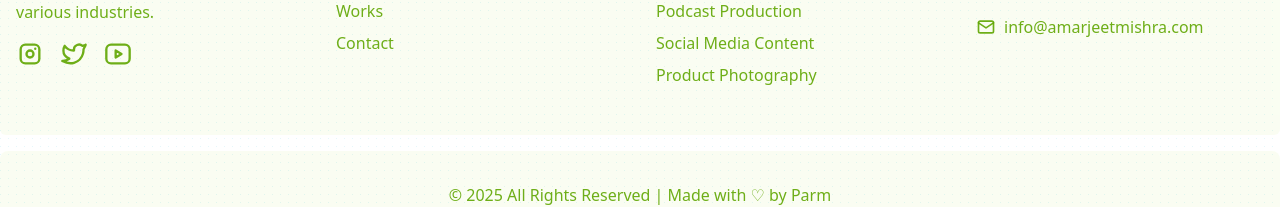
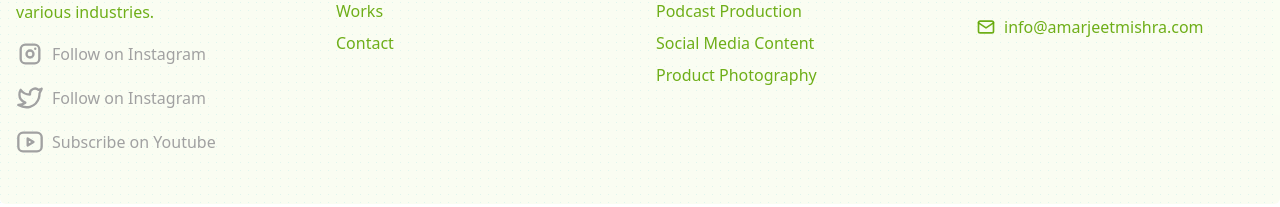
Before and after one commit to iamparmjeet/PortfolioAmarV2, a Next.js app: page / in a window 1280 px wide. Shown: the part 4542-4749 px from the top of the page. Built offline with nearby package versions, Linux system fonts and the light colour scheme.

Commit message:
Socials updated with new colors and text

```diff
--- a/src/components/socials.tsx
+++ b/src/components/socials.tsx
@@ -4,28 +4,31 @@ import Link from "next/link";
 const Socials = [
   {
     id: 1,
+    label: "Follow on Instagram",
     href: "https://www.instagram.com/amarjeetmishra001/",
     icon: (
       <IconBrandInstagram
-        className="hover:fill-lime-400/5 hover:stroke-lime-500 w-7 h-7 "
+        className="hover:fill-neutral-400 hover:stroke-neutral-300 w-7 h-7 "
       />
     ),
   },
   {
     id: 2,
+    label: "Follow on Instagram",
     href: "#",
     icon: (
       <IconBrandTwitter
-        className="hover:fill-lime-400/5 hover:stroke-lime-500 w-7 h-7 "
+        className="hover:fill-neutral-400 hover:stroke-neutral-300 w-7 h-7 "
       />
     ),
   },
   {
     id: 3,
+    label: "Subscribe on Youtube",
     href: "#",
     icon: (
       <IconBrandYoutube
-        className="hover:fill-lime-400/5 hover:stroke-lime-500 w-7 h-7 "
+        className="hover:fill-neutral-400 hover:stroke-neutral-300 w-7 h-7 "
       />
     ),
   },
@@ -33,12 +36,13 @@ const Socials = [
 
 export default function SocialsBox() {
   return (
-    <div className="flex space-x-4">
+    <div className="space-y-4 ">
       {Socials.map(social => (
         <SocialIcon
           key={social.id}
           href={social.href}
           icon={social.icon}
+          label={social.label}
         />
       ))}
     </div>
@@ -47,16 +51,18 @@ export default function SocialsBox() {
 
 type SocialIconType = {
   href: string;
+  label: string;
   icon: React.ReactNode;
 };
 
-function SocialIcon({ href, icon }: SocialIconType) {
+function SocialIcon({ href, icon, label }: SocialIconType) {
   return (
     <Link
       href={href}
-      className="text-lime-600/90 transition-colors"
+      className="flex items-center gap-2 text-neutral-400 hover:text-neutral-300 transition-colors"
     >
       {icon}
+      <p>{ label }</p>
     </Link>
   );
 }
```
